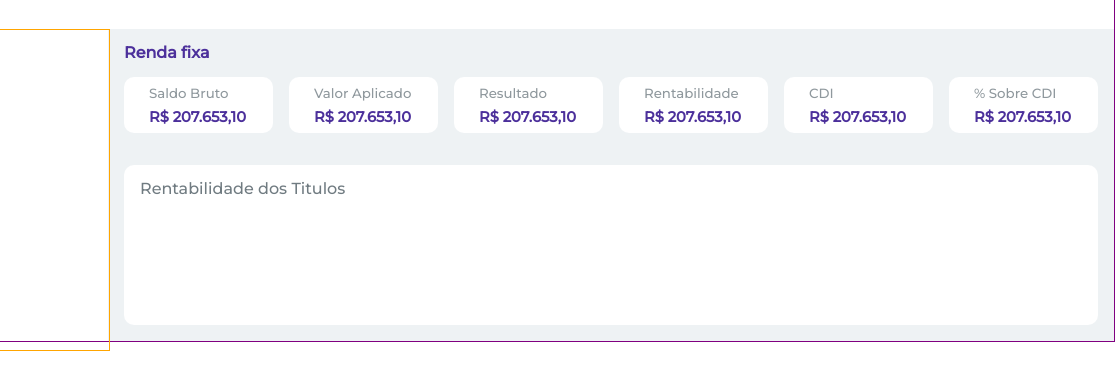
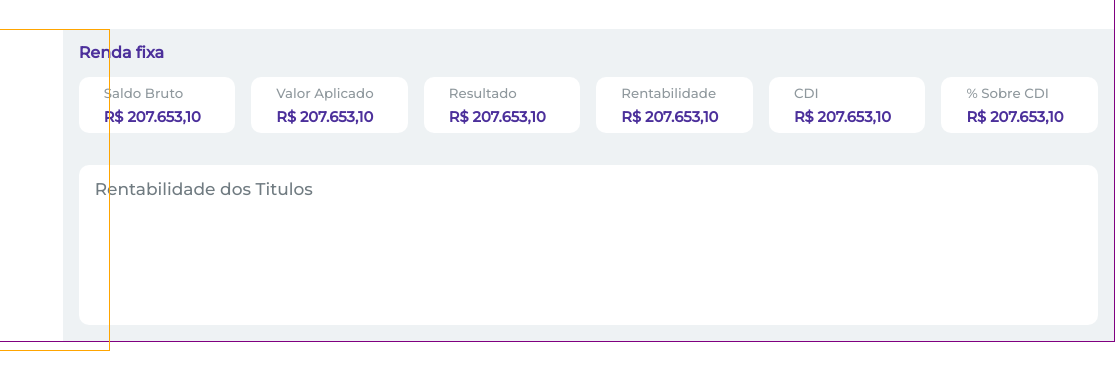
Before and after one commit to vsribeiro19/desafio-frontend-kinvo, a plain HTML site: page index.html in a window 1280 px wide. Shown: the part 68-458 px from the top of the page, 165-1280 px from the left. Drawn offline with Linux system fonts and the light colour scheme.

Commit message:
feat: Ajustes no espaçamento da card main (inicia após o término da sidebar)

```diff
--- a/src/assets/styles/main-content.css
+++ b/src/assets/styles/main-content.css
@@ -1,6 +1,6 @@
 .main {
     width: auto;
-    margin-left: 17rem;
+    margin-left: 14.169rem;
     background-color: #EEF2F4;
 }
 
@@ -52,4 +52,5 @@
     background-color: #fff;
     height: 10rem;
     border-radius: 10px;
+    font-size: 17px;
 }
```
